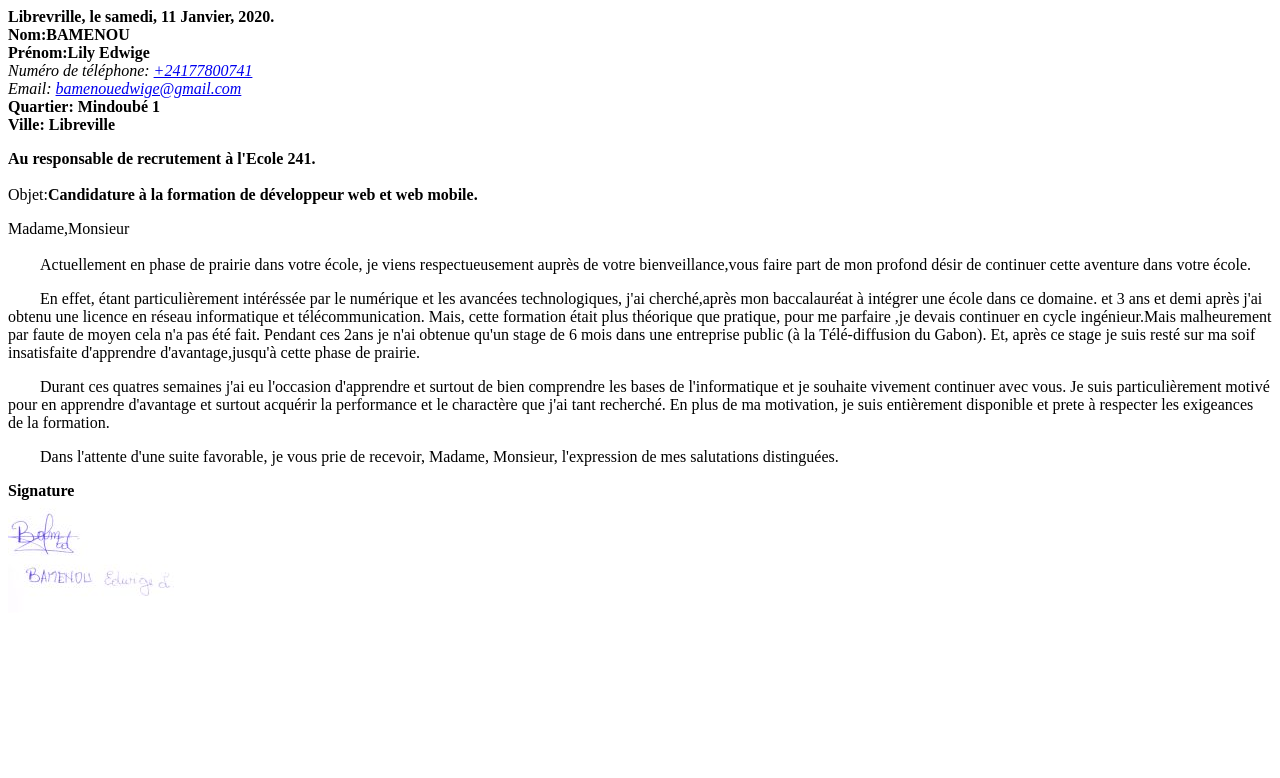
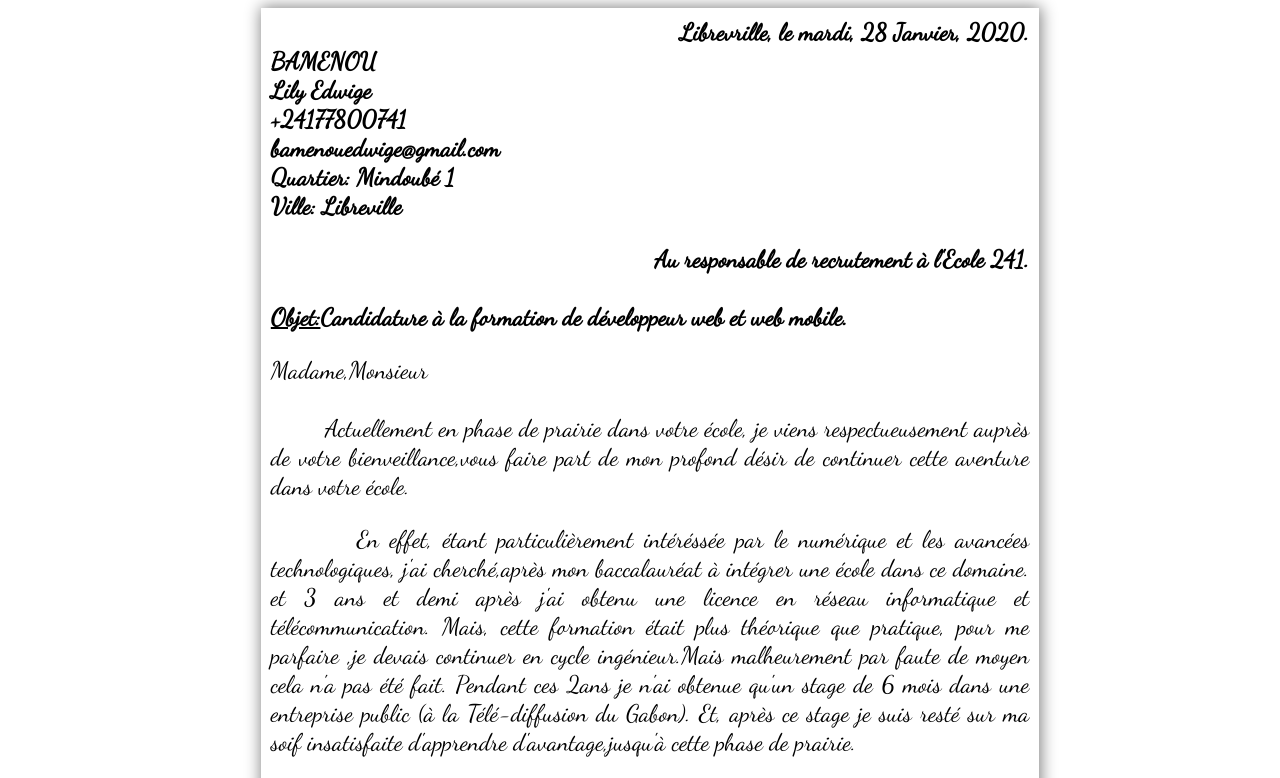
Before and after one commit to edwigelily/lettre, a plain HTML site: page index.html in a window 1280 px wide. Shown: the top 778 px of the page. Drawn offline with Linux system fonts and the light colour scheme.

Commit message:
lettreplus Css1

```diff
--- a/index.html
+++ b/index.html
@@ -3,22 +3,22 @@
 <head>
 	<meta charset="utf-8">
 	<title>Lettre de motivation</title>
+	<link rel="icon" type="image/png" href="assets/img/icons8-colombe-100.png">
+	<link rel="stylesheet" type="text/css" href="style.css">
 </head>
 <body >
 	<main>
 		<header>
 			<div class="gauche">
-				<time datetime="2020-01-11"><strong> Librevrille, le samedi, 11 Janvier, 2020.</strong></time>
+				<time datetime="2020-01-11"><strong> Librevrille, le mardi, 28 Janvier, 2020.</strong></time>
 			</div>
 
-     		<strong>Nom:BAMENOU</strong><br/>
-    		<strong>Prénom:Lily Edwige</strong><br/>
+     		<strong>BAMENOU</strong><br/>
+    		<strong>Lily Edwige</strong><br/>
     		<address>
-    			Numéro de téléphone:
     			<a href="tel:+24177800741" title="cliquer ici pour m'appeller">
     			+24177800741
     			</a><br/>
-    			Email:
     			<a href="mailto:bamenouedwige@gmail.com" title="cliquer pour m'envoyer un e-mail">
     			bamenouedwige@gmail.com
     			</a>
@@ -30,9 +30,9 @@
 			 <div class="gauche" >
 			 	<strong>Au responsable de recrutement à l'Ecole 241.</strong>
 			 </div><br/>
-			 Objet:<strong>Candidature à la formation de développeur web et web mobile.</strong>
+			 <span id="objet"> Objet:</span><strong>Candidature à la formation de développeur web et web mobile.</strong>
 		</p>
-		<p>
+		<p class="tab">
 			 	Madame,Monsieur<br/><br/>
 			 	&nbsp;&nbsp;&nbsp;&nbsp;&nbsp;&nbsp;&nbsp;&nbsp;Actuellement en phase de prairie dans votre école, je viens respectueusement auprès de votre bienveillance,vous faire part de mon profond désir de continuer cette aventure dans votre école.
 		</p>
@@ -49,7 +49,7 @@
 	    <footer>
 	         <div class="centre">
 	         	<strong>Signature</strong><br/>
-	         	<img src="sigature.jpg" alt="signature de Edwige"/>
+	         	<img src="assets/img/sigature.jpg" alt="signature de Edwige"/>
 	         </div>
 
 	    </footer>
--- /dev/null
+++ b/style.css
@@ -0,0 +1,38 @@
+@import url('https://fonts.googleapis.com/css?family=Dancing+Script&display=swap');
+main{
+    width: 60%;
+    height: auto;
+    margin-left: 20%;
+    box-shadow: 1px 0px 15px 1px gray;
+    color: black;
+    padding: 10px;
+    font-family: 'Dancing Script', cursive;
+    font-size: 1.5rem;
+}
+.gauche{
+    text-align: right;
+}
+.centre{
+    text-align: center;
+}
+strong{
+    font-weight: bold;
+}
+a{
+    text-decoration: none;
+    color: black;
+}
+address{
+    font-style: normal;
+    font-weight: bold;
+}
+#objet{
+    text-decoration: underline;
+    font-weight: bold;
+}
+.tab{
+    tab-size: 4;
+}
+p{
+    text-align: justify;
+}
```
Also changed, not shown: assets/img/icons8-colombe-100.png (added), assets/img/sigature.jpg (renamed from sigature.jpg).
